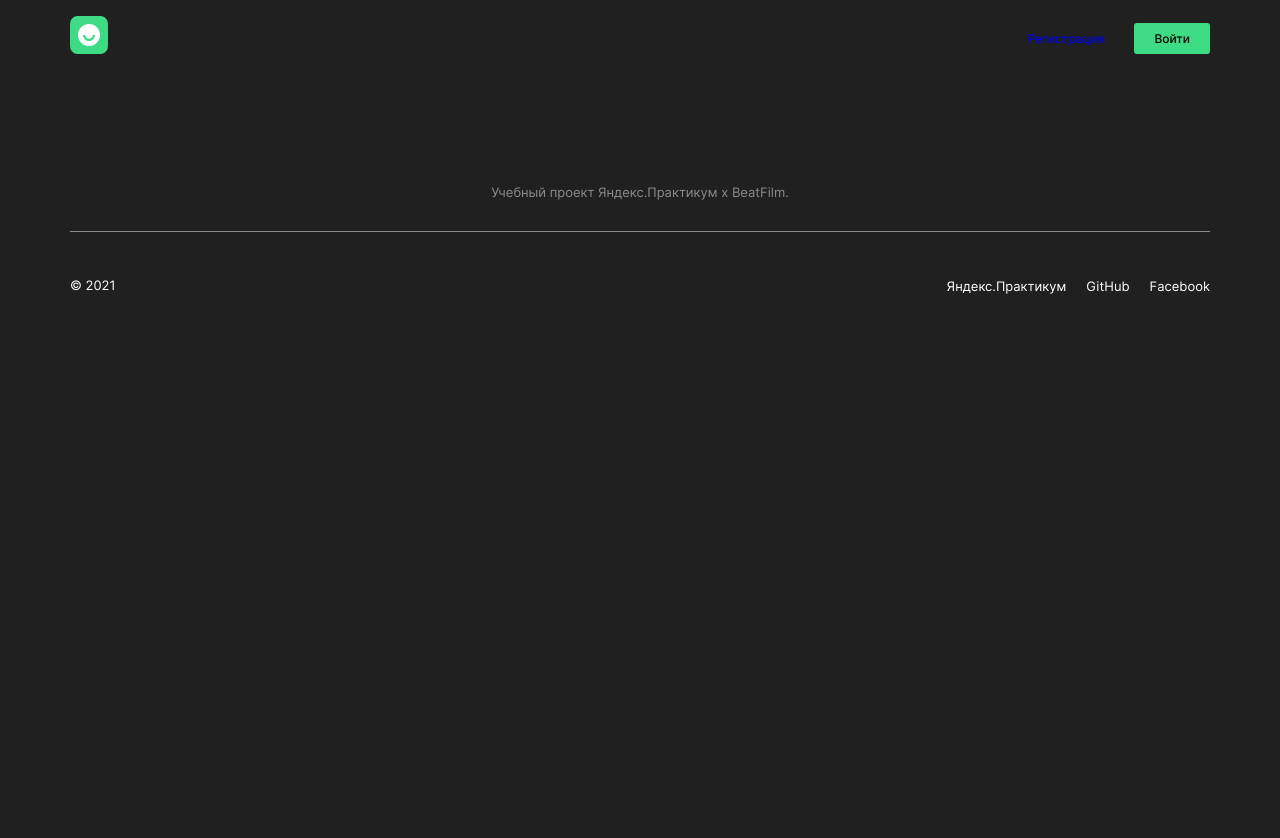
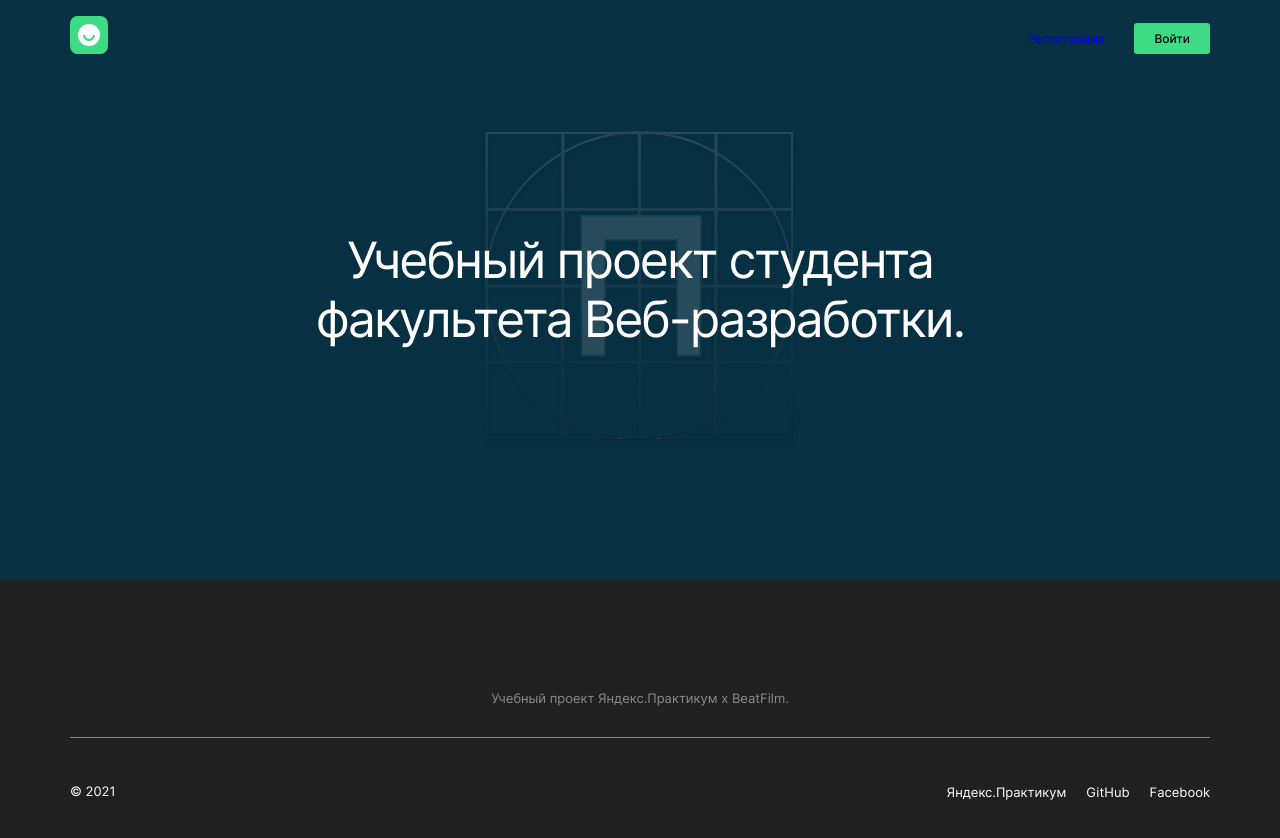
Before and after one commit to kspshnik/movies-service, a React (Create React App) app: page / in a window 1280 px wide. Shown: the top 838 px of the page. Before the commit the page ends 800 px from the top, so only its background shows below. Built offline with nearby package versions, Linux system fonts and the light colour scheme.

Commit message:
feature: Лэндинг: первый блок адаптивно

```diff
--- a/src/components/App/App.js
+++ b/src/components/App/App.js
@@ -11,6 +11,7 @@ import SignUpPage from '../SignupPage/SignUpPage';
 import SignInPage from '../SigninPage/SignIn';
 import Footer from '../Footer/Footer';
 import ErrorBoundary from '../ErrorBoundary/ErrorBoundary';
+import LandingPage from '../LandingPage/LandingPage';
 
 function App() {
   const getMoviesCount = () => {
@@ -113,6 +114,11 @@ function App() {
               onSignInSubmit={stubLogic} />
           </ErrorBoundary>
         </Route>
+        <Route exact path='/'>
+          <ErrorBoundary>
+            <LandingPage />
+          </ErrorBoundary>
+        </Route>
       </Switch>
       <ErrorBoundary>
         <Footer />
--- /dev/null
+++ b/src/components/LandingPage/LandingLead/LandingLead.css
@@ -0,0 +1,50 @@
+.landing__lead {
+  background-color: #073042;
+  background-image: url(../../../images/LeadLogo.svg);
+  background-repeat: no-repeat;
+  background-position: center;
+  background-size: 248px;
+  margin: -74px -10px 0 -10px;
+  padding: 0 10px;
+  height: 642px;
+  display: flex;
+  flex-flow: column nowrap;
+  justify-content: center;
+  align-items: center;
+  width: 100%;
+  }
+
+.landing__caption {
+  font-size: 31px;
+  font-weight: 400;
+  line-height: 1.26;
+  letter-spacing: -0.04em;
+  text-align: center;
+  }
+
+@media screen and (min-width: 768px){
+
+  .landing__lead {
+    background-size: 320px;
+    height: 858px;
+    margin: -74px -30px 0 -30px;
+    padding: 0 30px;
+    }
+
+  .landing__caption {
+    font-size: 50px;
+    line-height: 1.19;
+    max-width: 730px;
+    }
+
+  }
+
+@media screen and (min-width: 1280px){
+
+  .landing__lead {
+    height: 580px;
+    margin: -74px -70px 0 -70px;
+    padding: 0 70px;
+    }
+
+  }
--- /dev/null
+++ b/src/components/LandingPage/LandingLead/LandingLead.js
@@ -0,0 +1,13 @@
+import * as React from 'react';
+
+// import { ReactComponent as LandingLogo } from '../../../images/LeadLogo.svg';
+
+import './LandingLead.css';
+
+const LandingLead = () => (
+  <div className='landing__lead'>
+    <h1 className='landing__caption'>Учебный проект студента факультета Веб-разработки.</h1>
+  </div>
+);
+
+export default LandingLead;
--- /dev/null
+++ b/src/components/LandingPage/LandingPage.js
@@ -0,0 +1,10 @@
+import * as React from 'react';
+
+import LandingLead from './LandingLead/LandingLead';
+
+const LandingPage = () => (
+
+  <LandingLead />
+);
+
+export default LandingPage;
```
Also changed, not shown: 1 other file (tests, documents, lock files or other folders).
